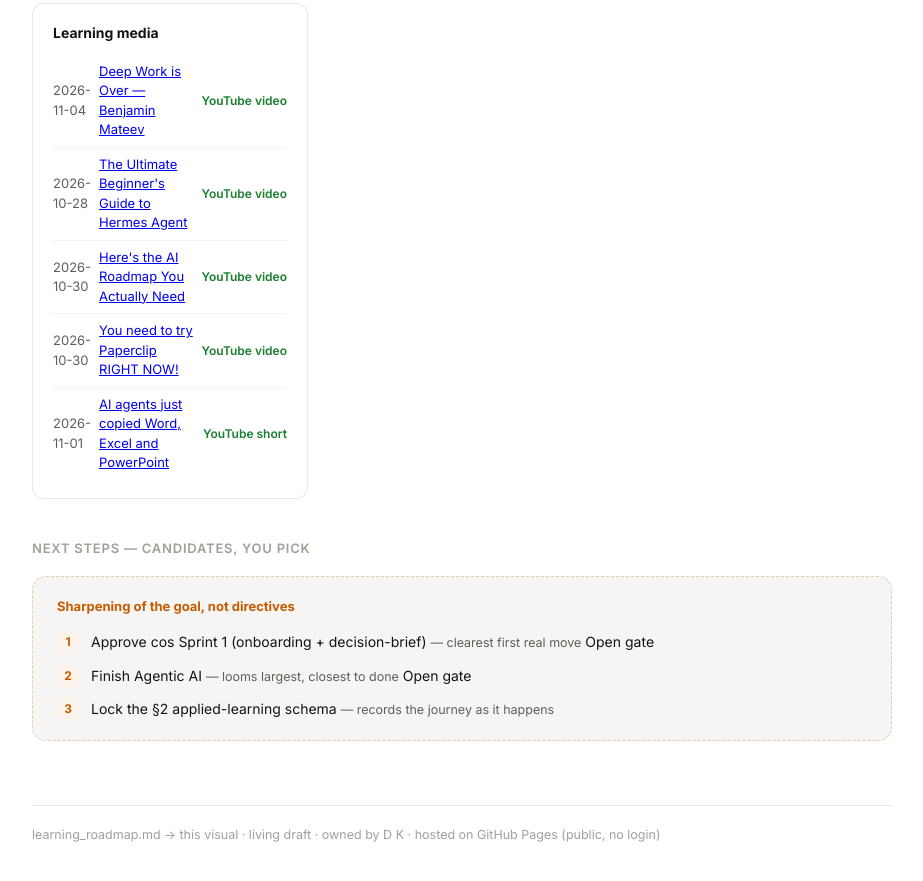
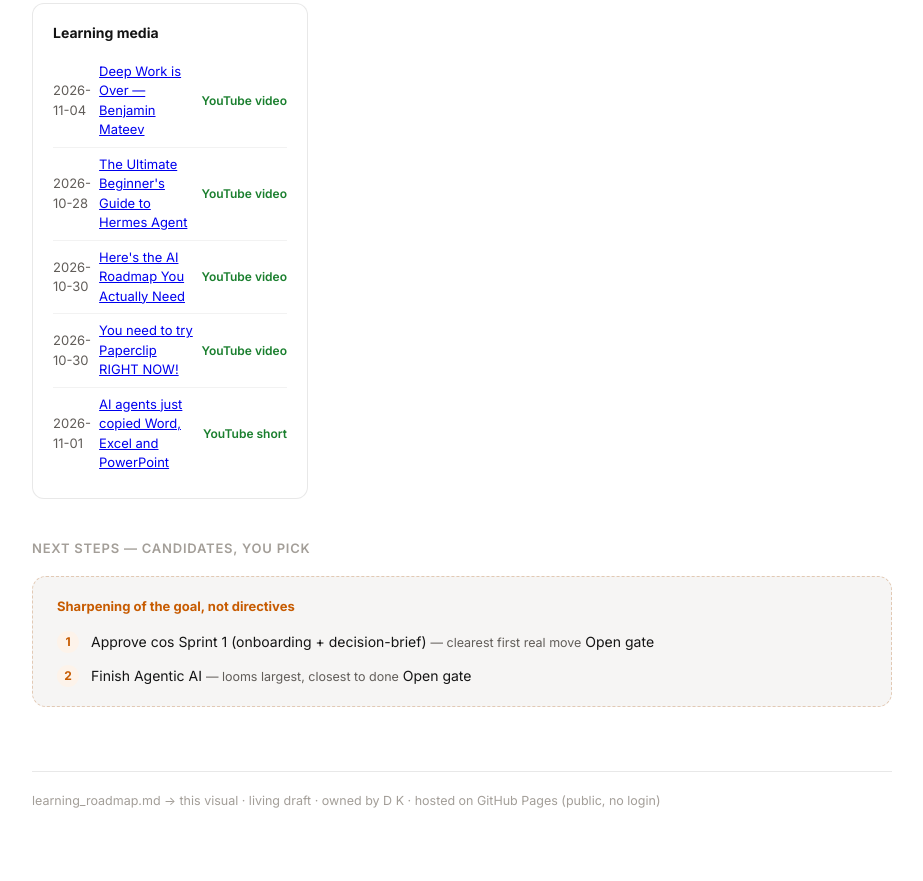
Before and after one commit to dk-cloud-agents/learning-roadmap, a plain HTML site: page index.html in a window 1280 px wide. Shown: the part 1599-2480 px from the top of the page, without its empty margins (178-1101 px from the left). Drawn offline with Linux system fonts and the light colour scheme.

Commit message:
learning roadmap: publish updated report

```diff
--- a/index.html
+++ b/index.html
@@ -266,7 +266,6 @@
           <!--SECTION:next_steps-->
 <li>Approve cos Sprint 1 (onboarding + decision-brief) <span class="hint">— clearest first real move</span> <span class="tag open">Open gate</span></li>
           <li>Finish Agentic AI <span class="hint">— looms largest, closest to done</span> <span class="tag open">Open gate</span></li>
-          <li>Lock the §2 applied-learning schema <span class="hint">— records the journey as it happens</span></li>
 <!--/SECTION:next_steps-->
         </ol>
       </div>
```
